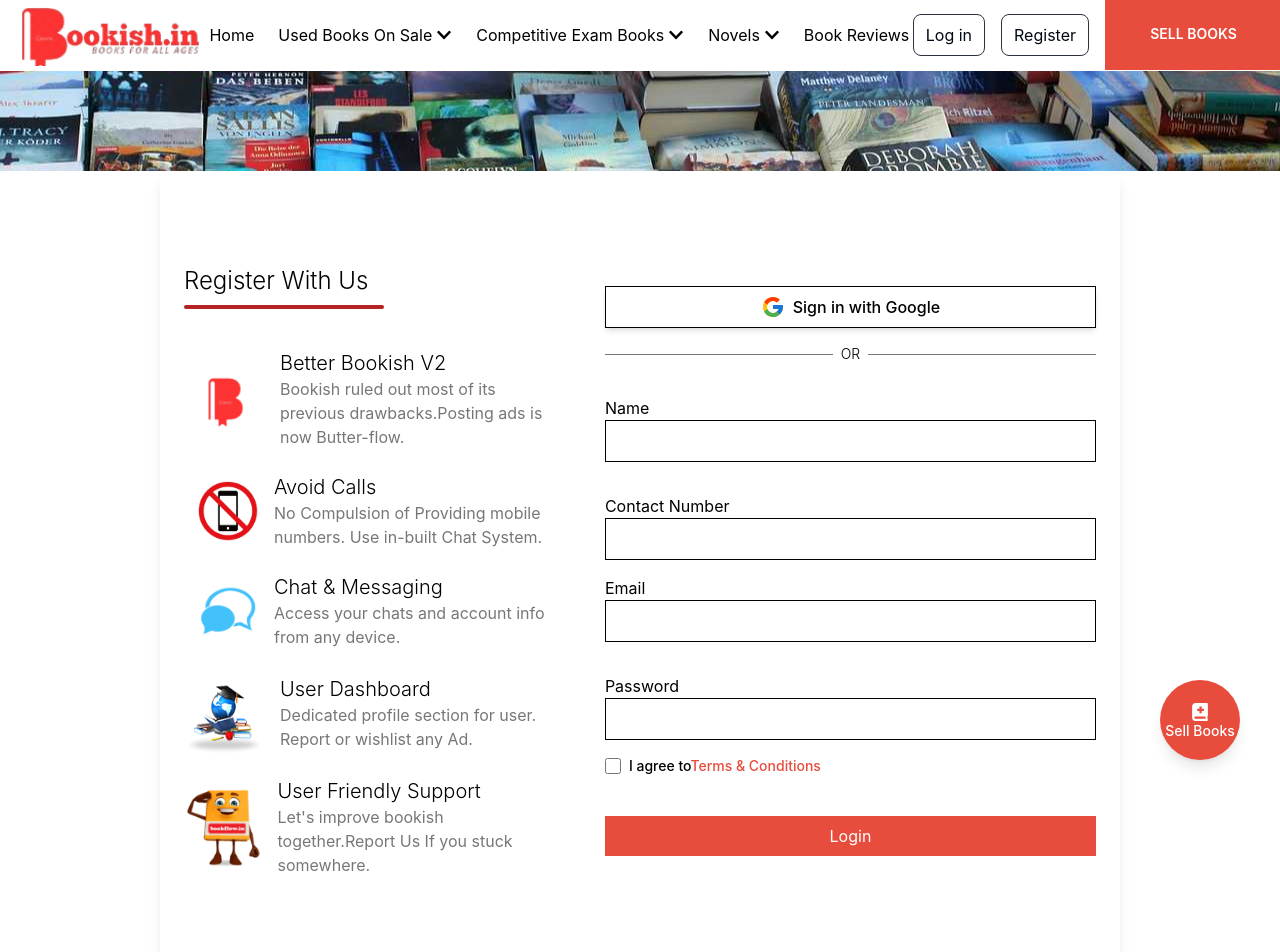
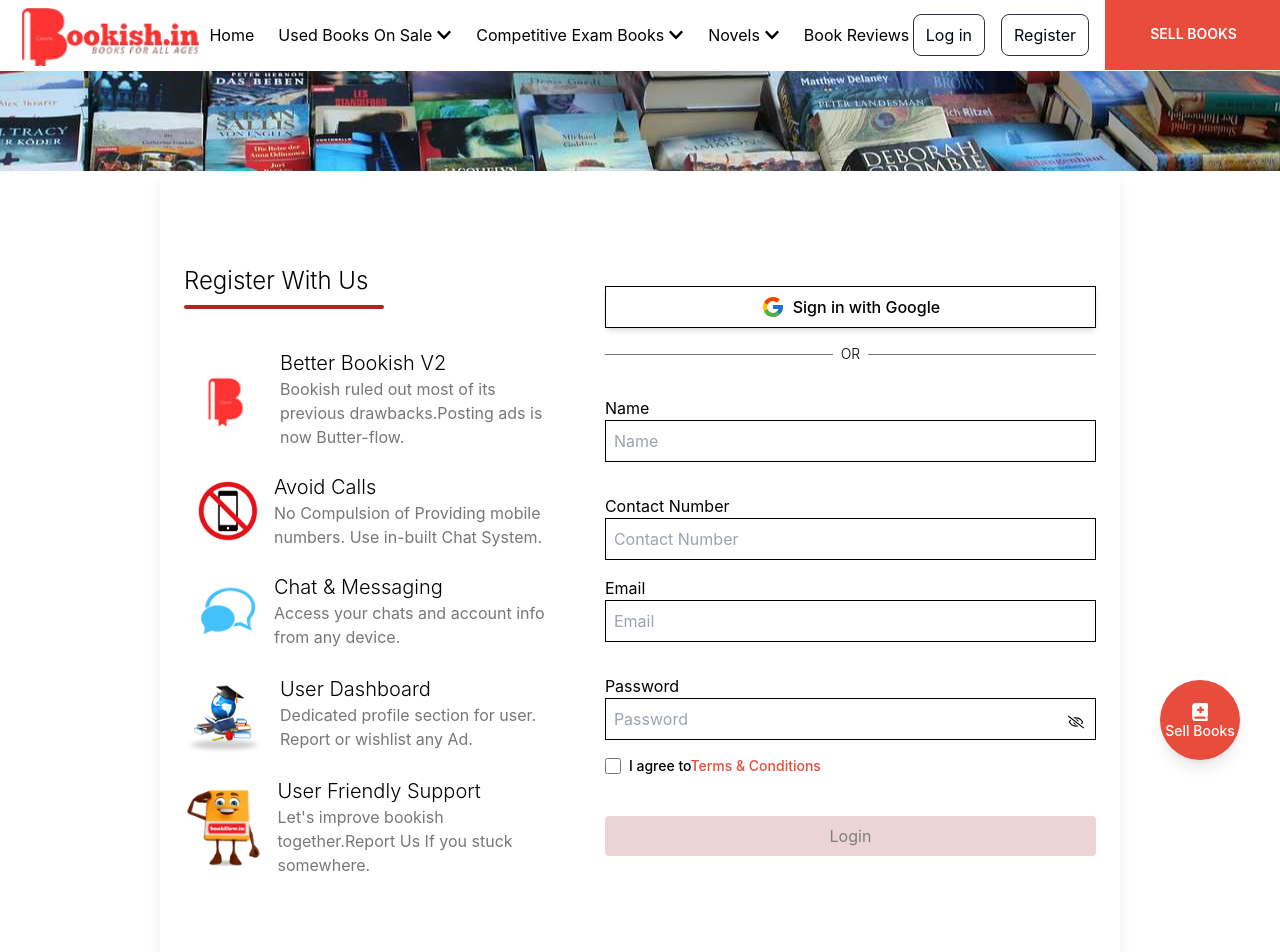
Before and after one commit to YaSi9R/boookish, a React (Create React App) app in the folder react-app/: page /signup in a window 1280 px wide. Shown: the top 952 px of the page. Built offline with nearby package versions, Linux system fonts and the light colour scheme.

Commit message:
updated login form

```diff
--- a/react-app/src/Pages/Signup.jsx
+++ b/react-app/src/Pages/Signup.jsx
@@ -1,15 +1,57 @@
-import React from 'react'
+import React, { useState } from 'react'
 import bgImage from "../assets/Images/login.jpg";
 import logo from "../assets/logo/Screenshot 2025-04-05 184152.png"
 import mobile from "../assets/Images/mobile.png"
 import chat from "../assets/Images/chat.png"
 import globalImg from "../assets/Images/global.png"
 import user from "../assets/Images/userSupport.png"
+import toast from 'react-hot-toast';
 // import { FcGoogle } from "react-icons/fc";
+import { FaRegEye, FaRegEyeSlash } from "react-icons/fa";
+
 import GoogleSighnIn from "../Components/Common/GoogleSighnIn";
 
 
 const Signup = () => {
+  const [formData, setFormData] = useState({
+    name: "",
+    number: "",
+    email: "",
+    password: ""
+
+
+  });
+
+
+  const [isChecked, setChecked] = useState(false);
+  const [showPassword, setShowPassword] = useState(false);
+
+
+
+  function changeHandler(event) {
+    setFormData((prev) => (
+      {
+        ...prev,
+        [event.target.name]: event.target.value
+
+      }
+    ))
+  }
+
+
+  function submitHandler(event) {
+    event.preventDefault();
+    toast.success("Register Successfully");
+    console.log(formData);
+    setFormData({
+      name: "",
+      number: "",
+      email: "",
+      password: ""
+
+    })
+
+  }
   return (
     <>
       <div className="parallex section-padding w-full h-[100px] flex items-center justify-center"
@@ -87,52 +129,72 @@ const Signup = () => {
             <span className="bg-[#777777] h-[1px] w-full"></span>
           </div>
 
-          <form action="/login" className="">
+          <form onSubmit={submitHandler}>
             <label htmlFor="name" className="block mt-4 font-normal">Name</label>
             <input
               type="name"
               id="name"
               name="name"
-              placeholer="Enter your name"
+              value={formData.name}
+              onChange={changeHandler}
               required
               className="w-full p-2 border border-gray-300"
+              placeholder='Name'
             />
 
-            <label htmlFor="contact" className="block mt-8 font-normal">Contact Number</label>
+            <label htmlFor="number" className="block mt-8 font-normal">Contact Number</label>
             <input
               type="number"
-              id="contact"
-              name="contact"
+              id="number"
+              name="number"
               required
+              onChange={changeHandler}
+              value={formData.number}
               className="w-full p-2 border border-gray-300 focus:outline-none focus:ring-2 focus:ring-red-500"
+              placeholder='Contact Number'
             />
             <label htmlFor="email" className="block mt-4 font-normal">Email</label>
             <input
               type="email"
               id="email"
               name="email"
+              value={formData.email}
               required
+              onChange={changeHandler}
               className="w-full p-2 border border-gray-300"
+              placeholder='Email'
             />
 
-<label htmlFor="password" className="block mt-8 font-normal">Password</label>
+            <label htmlFor="password" className="block mt-8 font-normal relative">Password
               <input
-              type="password"
+                type={showPassword ? "text" : "password"}
                 id="password"
                 name="password"
+                value={formData.password}
+                onChange={changeHandler}
                 required
                 className="w-full p-2 border border-gray-300 focus:outline-none focus:ring-2 focus:ring-red-500"
+                placeholder='Password'
+
               />
+              <span className="absolute right-3 top-[48px] transform -translate-y-1/2 cursor-pointer text-gray-600"
+               onClick={()=>{setShowPassword(prev=>!prev)}}>
+                {showPassword ? <FaRegEye /> : <FaRegEyeSlash />}
+              </span>
+            </label>
             <div className="flex items-center mt-4 justify-between w-full">
               <label className="flex items-center gap-2 text-gray-600 cursor-pointer">
-                <input type="checkbox" className="w-4 h-4 accent-red-500" />
+                <input type="checkbox" className="w-4 h-4 accent-red-500" checked={isChecked} onChange={() => setChecked(prev => !prev)} />
                 <span className="text-sm font-medium">I agree to
                   <a href="conditions.pdf" className='text-[#E74C3C]'>Terms & Conditions</a>
                 </span>
               </label>
             </div>
 
-            <button type="submit" className="w-full bg-[#E74C3C] text-white py-2 mt-10 hover:bg-red-600 transition">
+            <button type="submit" className={`w-full py-2 mt-10 transition duration-300 rounded
+    ${isChecked
+                ? 'bg-[#E74C3C] text-white hover:bg-red-600 cursor-pointer'
+                : 'bg-[#daaaaa] text-black opacity-50 cursor-not-allowed'}`} disabled={!isChecked}>
               Login
             </button>
           </form>
```
Lines whose indentation alone changed are shown as unchanged.
